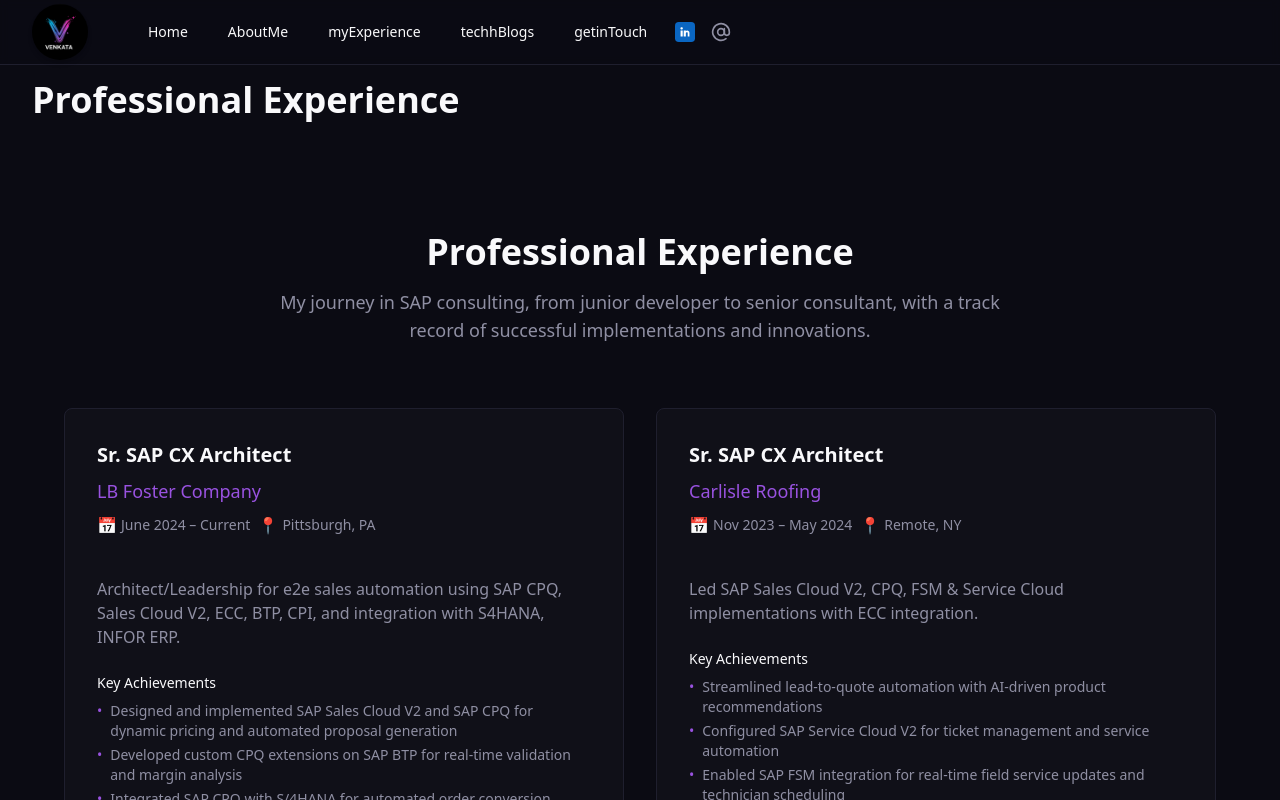
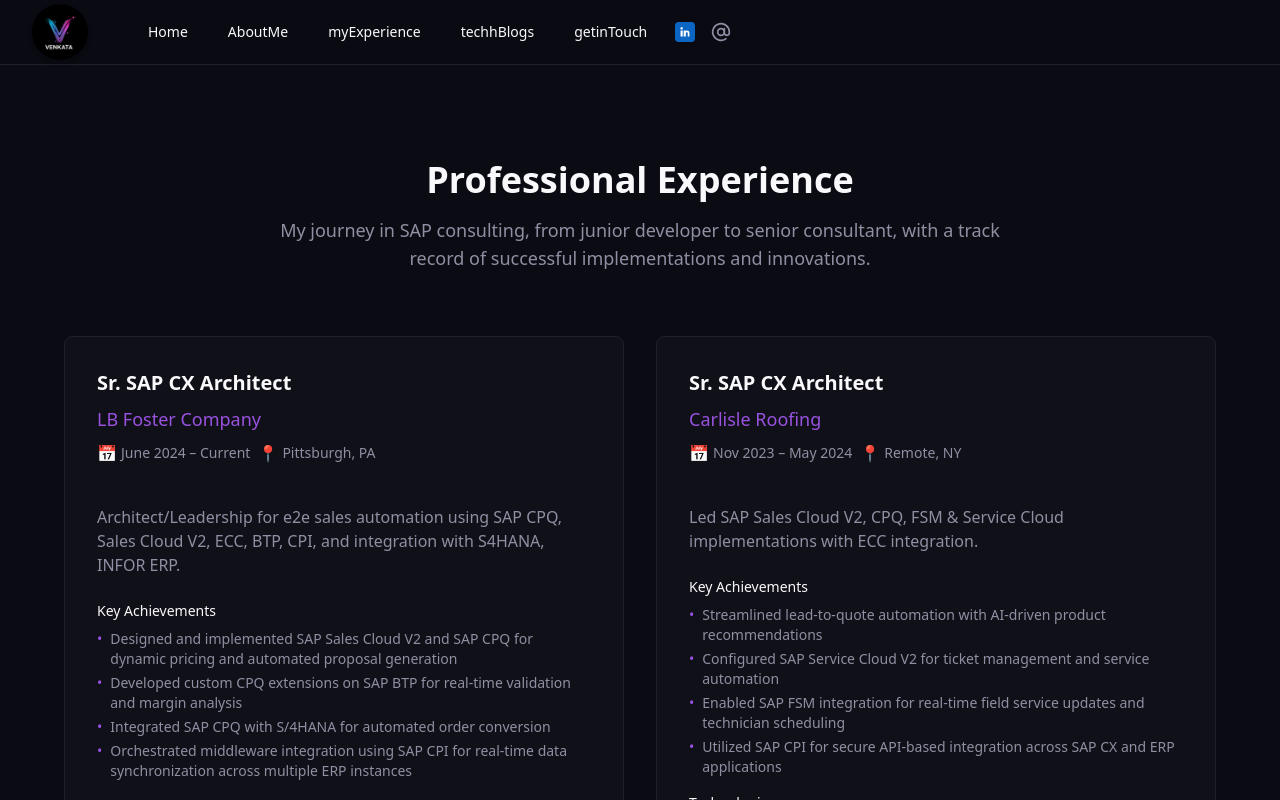
Before and after one commit to sundaragiriv/venkataSite, a React (Vite) app: page /myExperience in a window 1280 px wide. Shown: the top 800 px of the page. Built offline with nearby package versions, Linux system fonts and the light colour scheme; the HTML template or start-up script is replaced by a standard one.

Commit message:
Remove duplicate heading on myExperience page, favicon instructions clarified

```diff
--- a/src/pages/myExperience.tsx
+++ b/src/pages/myExperience.tsx
@@ -8,7 +8,6 @@ const MyExperiencePage = () => {
       <Header />
       <main>
         <section className="container mx-auto px-4 sm:px-6 lg:px-8 py-20">
-          <h1 className="text-3xl sm:text-4xl font-bold text-foreground mb-8">Professional Experience</h1>
           <Experience fullPage />
         </section>
       </main>
```
